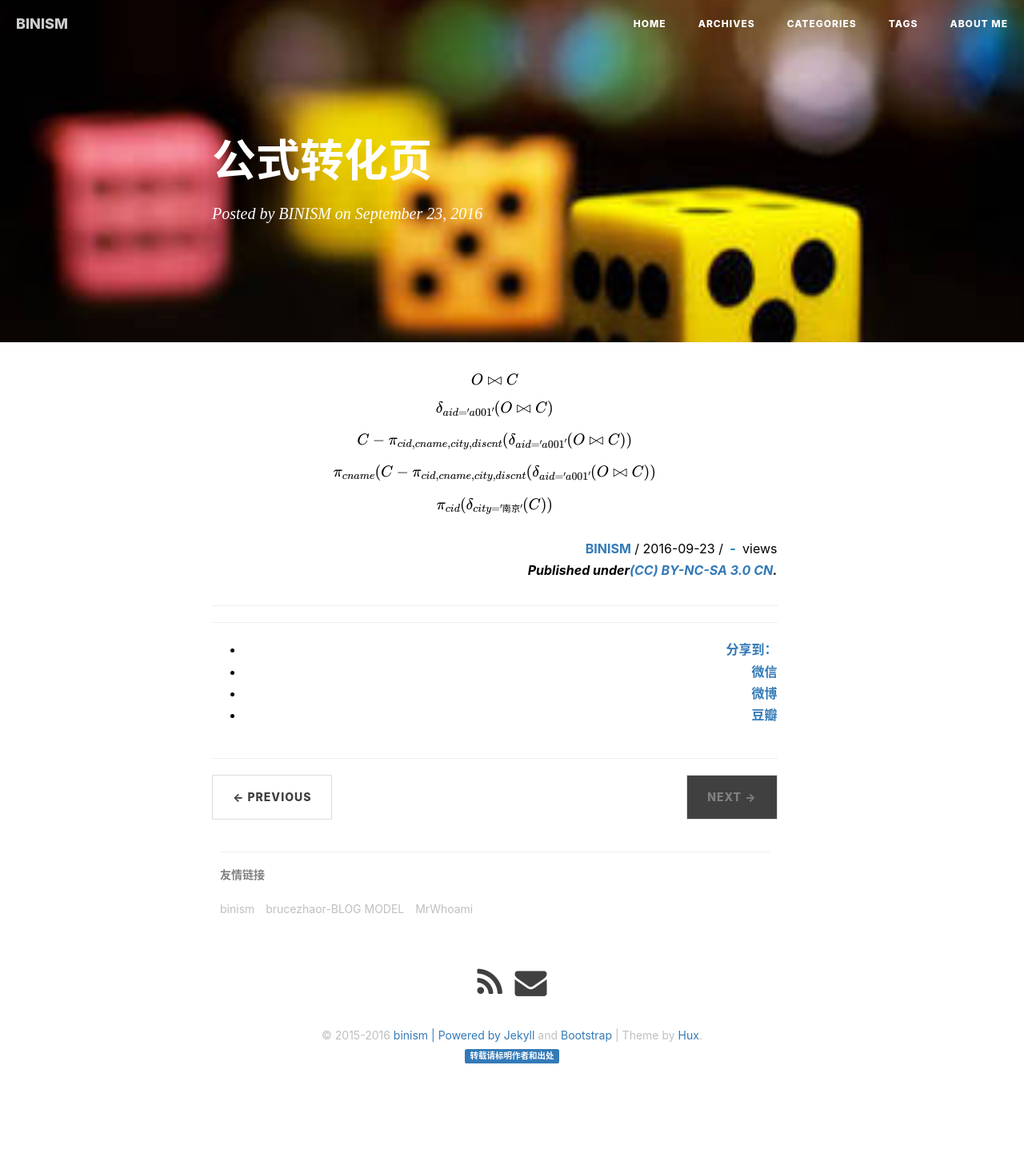
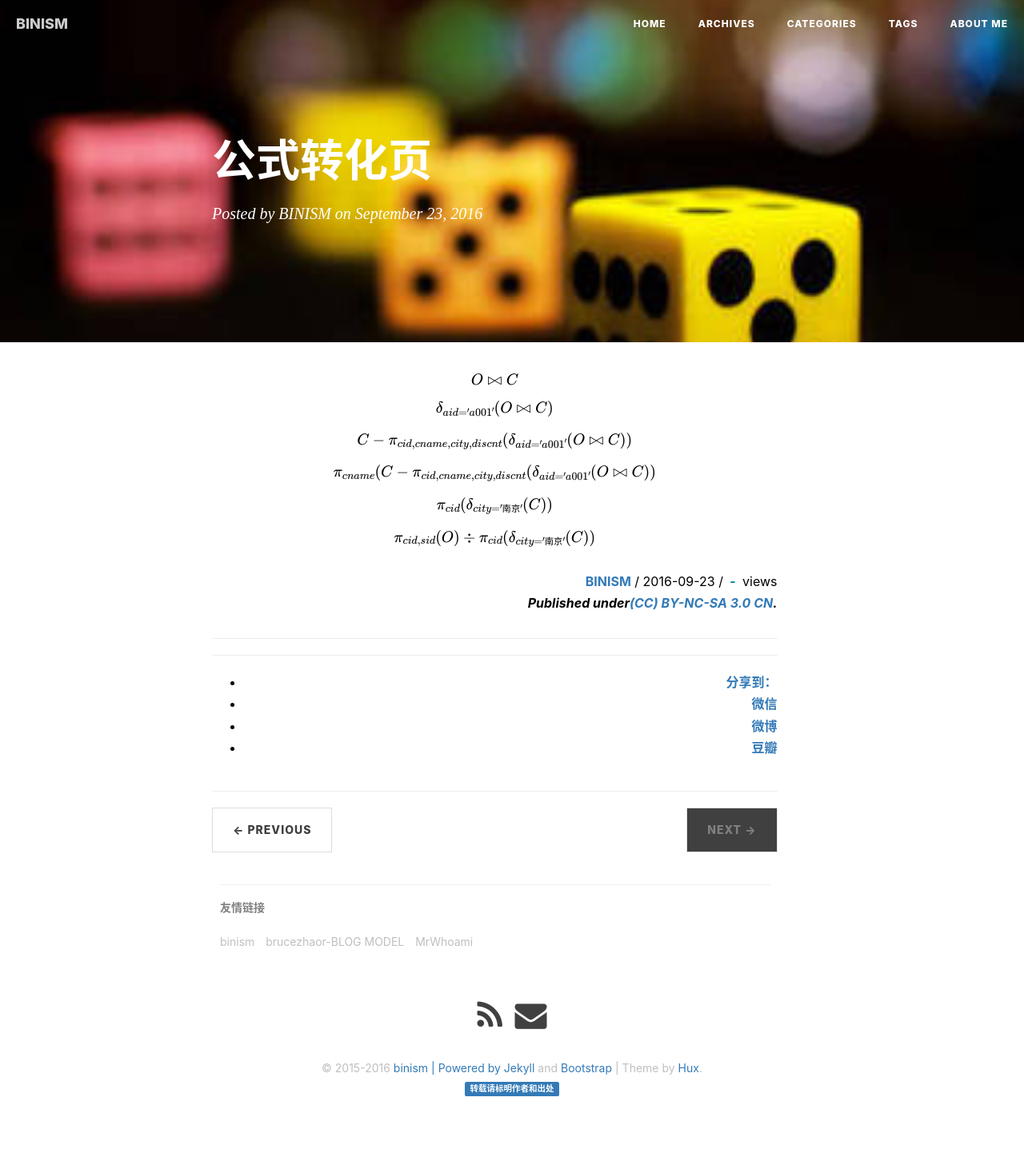
Before and after one commit to binism/binism.github.io, a Jekyll site: the page built from _posts/2016-09-23-mathjaxToWordTool.md, in a window 1280 px wide. Shown: the whole page at 80% size. Built offline with Jekyll 4.4.1, drawn with Linux system fonts in a browser that asks for light colours; formulas are drawn with MathJax 3; comment, search, counter and statistics services are not loaded; before the commit the page ends 1396 px from its top, so only the background shows below that.

Commit message:
Update 2016-09-23-mathjaxToWordTool.md

```diff
--- a/_posts/2016-09-23-mathjaxToWordTool.md
+++ b/_posts/2016-09-23-mathjaxToWordTool.md
@@ -16,3 +16,5 @@ $$ C - \pi_{cid, cname, city, discnt}(\delta_{aid = 'a001'}(O \Join C)) $$
 $$ \pi_{cname}(C - \pi_{cid, cname, city, discnt}(\delta_{aid = 'a001'}(O \Join C)) $$
 
 $$ \pi_{cid}(\delta_{city = '南京'}(C)) $$
+
+$$ \pi_{cid,sid}(O) \div \pi_{cid}(\delta_{city = '南京'}(C)) $$
```
